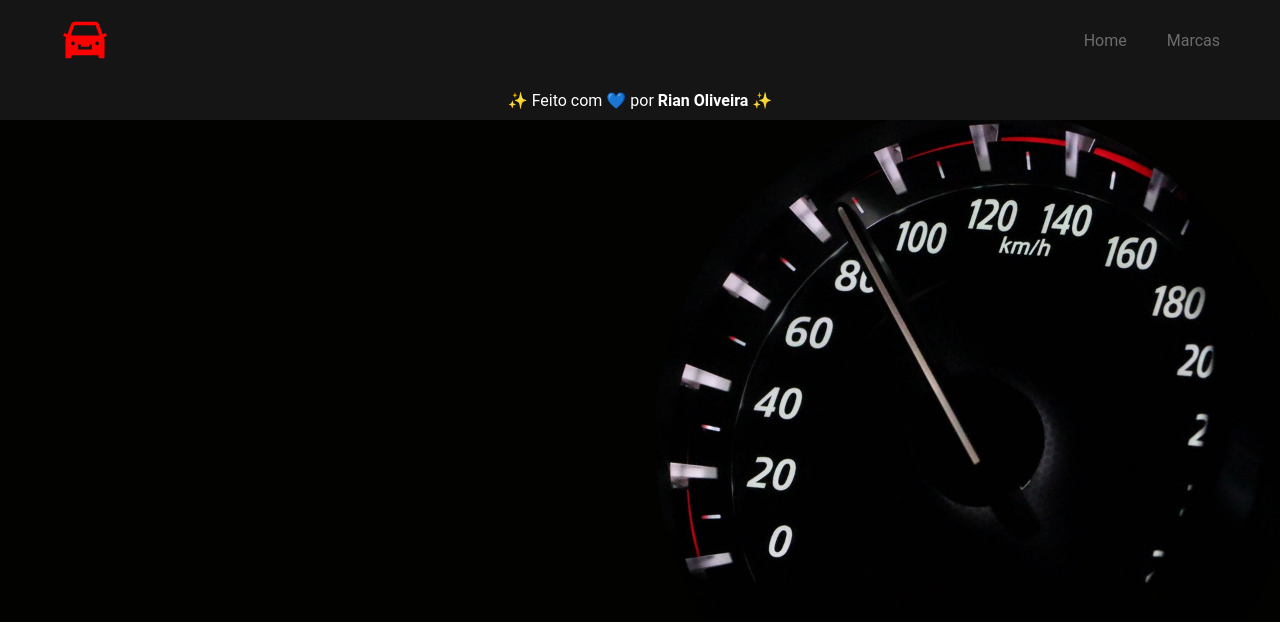
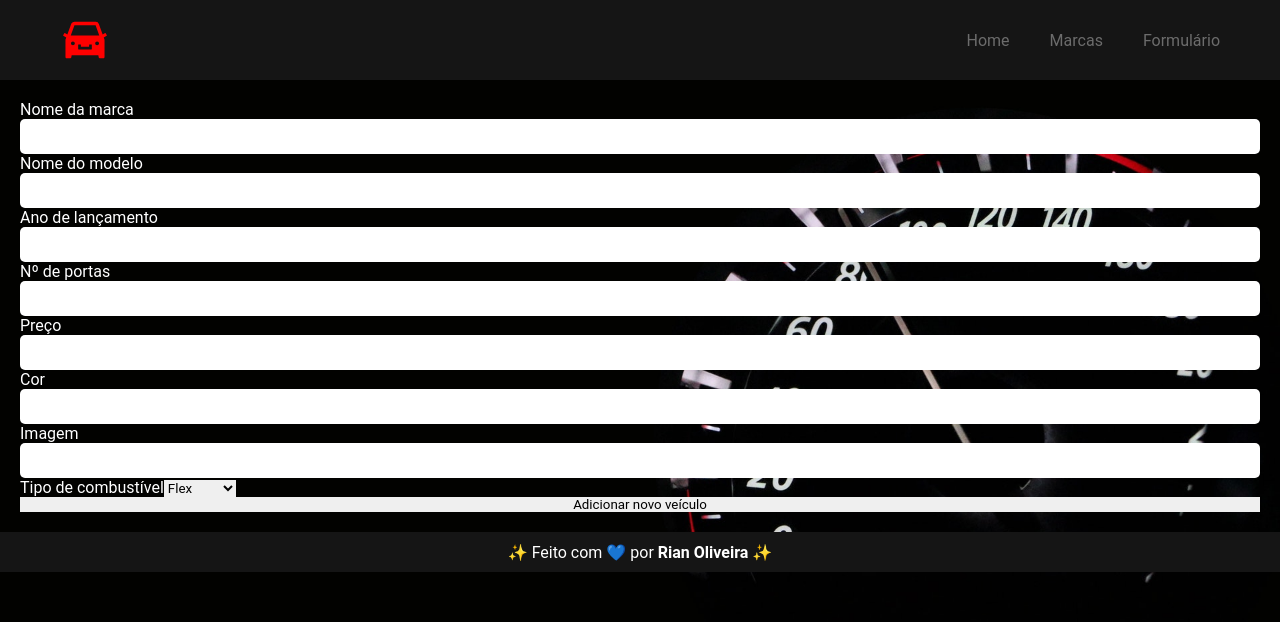
Before and after one commit to riandeoliveira/wswork-teste, a React (Vite) app in the folder client/: page /formulario in a window 1280 px wide. Shown: the top 622 px of the page. Built offline with nearby package versions, Linux system fonts and the light colour scheme; no server answers.

Commit message:
✨ feat: Create form base

```diff
--- a/client/src/App.tsx
+++ b/client/src/App.tsx
@@ -6,6 +6,7 @@ import { Footer } from "./components/Footer";
 import { api } from "./services/api";
 import { useEffect, useState } from "react";
 import { Car } from "./interfaces";
+import { Form } from "./pages/Form";
 
 export const App = () => {
   const [cars, setCars] = useState<Car[]>([]);
@@ -31,6 +32,7 @@ export const App = () => {
         <Routes>
           <Route path="/" element={<Home carList={cars} />} />
           <Route path="/marcas" element={<Brand carList={cars} />} />
+          <Route path="formulario" element={<Form />} />
         </Routes>
       </main>
       <Footer />
--- a/client/src/components/Header/index.tsx
+++ b/client/src/components/Header/index.tsx
@@ -15,6 +15,9 @@ export const Header = () => {
             <li>
               <Link to="/marcas">Marcas</Link>
             </li>
+            <li>
+              <Link to="/formulario">Formulário</Link>
+            </li>
           </ul>
         </nav>
       </div>
--- /dev/null
+++ b/client/src/components/InputBox/index.tsx
@@ -0,0 +1,11 @@
+import { InputBoxProps } from "../../interfaces";
+import * as S from "./styles";
+
+export const InputBox = ({ name, type }: InputBoxProps): JSX.Element => {
+  return (
+    <S.InputBox>
+      <label htmlFor="">{name}</label>
+      <input type={type} />
+    </S.InputBox>
+  );
+};
--- /dev/null
+++ b/client/src/components/InputBox/styles.ts
@@ -0,0 +1,11 @@
+import styled from "styled-components";
+
+export const InputBox = styled.div`
+  display: flex;
+  flex-direction: column;
+
+  input {
+    padding: 10px;
+    border-radius: 5px;
+  }
+`;
--- a/client/src/interfaces/index.ts
+++ b/client/src/interfaces/index.ts
@@ -25,6 +25,11 @@ export interface HomeProps {
   carList: Car[];
 }
 
+export interface InputBoxProps {
+  name: string;
+  type: string;
+}
+
 export interface WidgetProps {
   title: string;
   children: any;
--- /dev/null
+++ b/client/src/pages/Form/index.tsx
@@ -0,0 +1,25 @@
+import * as S from "./styles";
+import { InputBox } from "../../components/InputBox";
+
+export const Form = (): JSX.Element => {
+  return (
+    <S.Form>
+      <InputBox name="Nome da marca" type="text" />
+      <InputBox name="Nome do modelo" type="text" />
+      <InputBox name="Ano de lançamento" type="number" />
+      <InputBox name="Nº de portas" type="number" />
+      <InputBox name="Preço" type="number" />
+      <InputBox name="Cor" type="text" />
+      <InputBox name="Imagem" type="text" />
+      <div>
+        <label htmlFor="">Tipo de combustível</label>
+        <select name="" id="">
+          <option value="">Flex</option>
+          <option value="">Gasolina</option>
+          <option value="">Álcool</option>
+        </select>
+      </div>
+      <button type="submit">Adicionar novo veículo</button>
+    </S.Form>
+  );
+};
--- /dev/null
+++ b/client/src/pages/Form/styles.ts
@@ -0,0 +1,12 @@
+import styled from "styled-components";
+
+export const Form = styled.form`
+  display: flex;
+  flex-direction: column;
+  color: white;
+  margin: 20px;
+
+  div {
+
+  }
+`;
```
